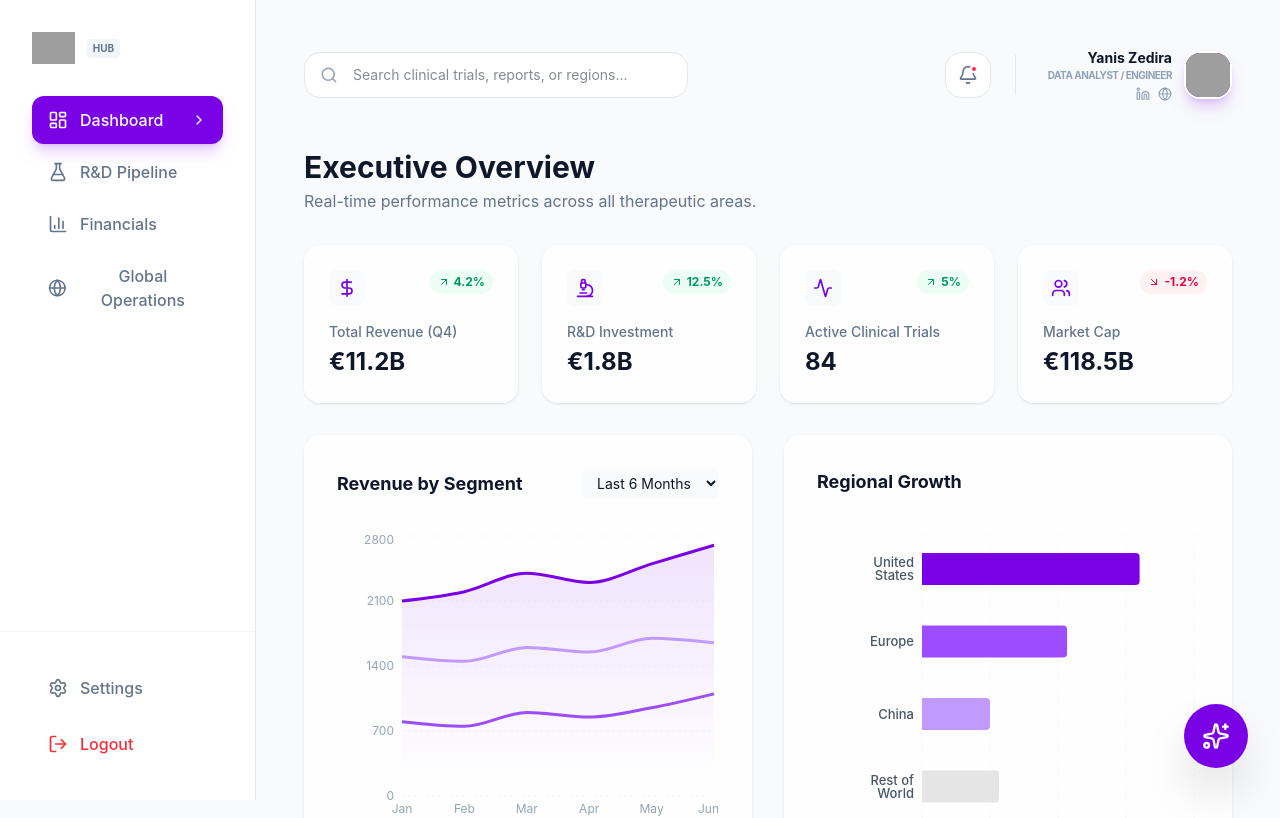
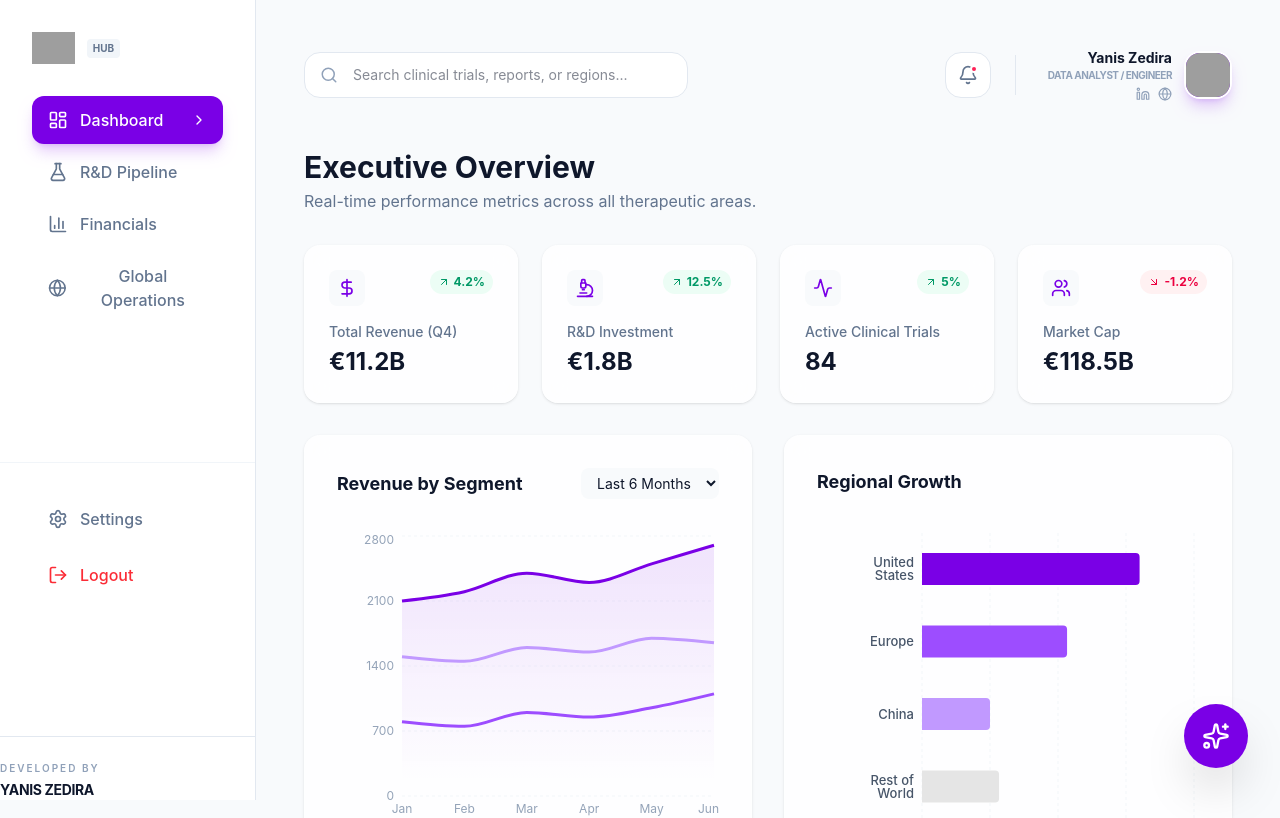
Before and after one commit to YanisZedira/sanofi-analytics-hub, a React (Vite) app: page / in a window 1280 px wide. Shown: the top 818 px of the page. Built offline with nearby package versions, Linux system fonts and the light colour scheme; grey boxes are pictures that could not be loaded.

Commit message:
Add developer credit section to Sidebar component

```diff
--- a/src/components/Sidebar.tsx
+++ b/src/components/Sidebar.tsx
@@ -70,6 +70,11 @@ export default function Sidebar({ activeTab, setActiveTab }: SidebarProps) {
           <span className="font-medium">Logout</span>
         </button>
       </div>
+      <div className="mt-auto pt-6 border-t border-slate-200">
+  <p className="text-[10px] uppercase tracking-[0.2em] text-slate-400 font-semibold mb-1">Developed by</p>
+  <p className="text-sm font-bold text-slate-900 tracking-tight">YANIS ZEDIRA</p>
+</div>
+
     </aside>
   );
 }
```
